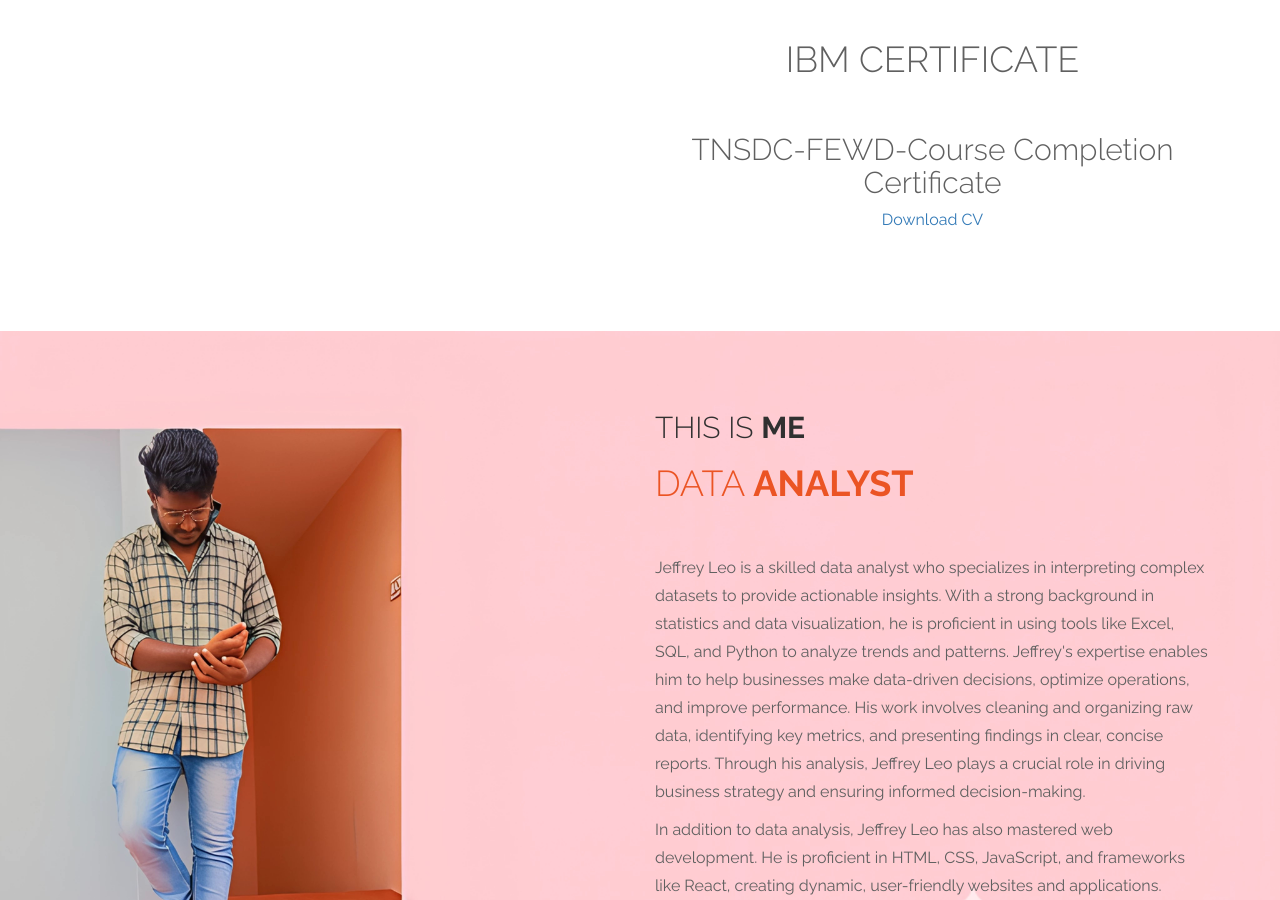
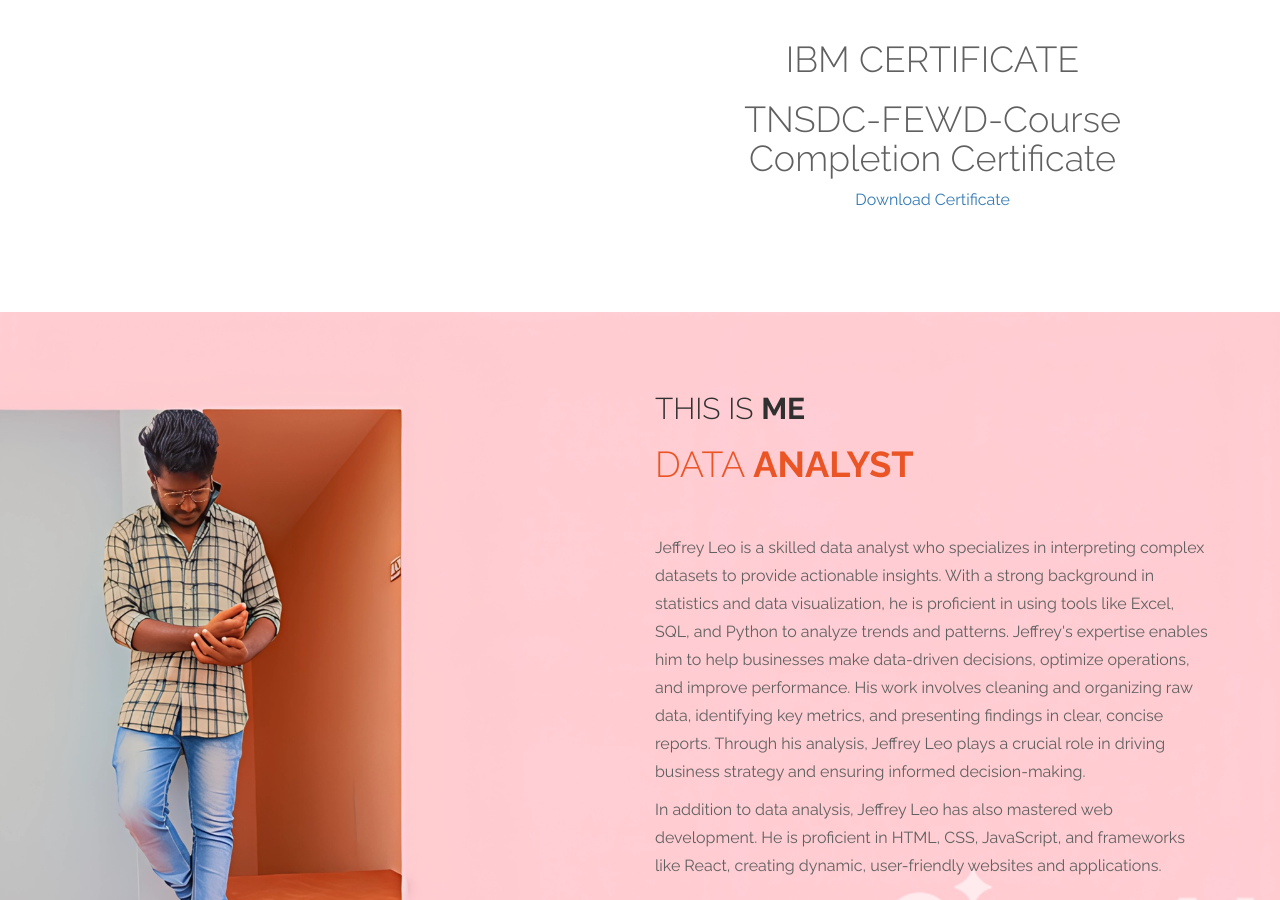
Before and after one commit to JEFFREYLEOGRACE/portfolio, a plain HTML site: page index.html in a window 1280 px wide. Shown: the part 2882-3782 px from the top of the page. Drawn offline with Linux system fonts and the light colour scheme.

Commit message:
Update index.html

```diff
--- a/index.html
+++ b/index.html
@@ -250,9 +250,8 @@ https://templatemo.com/tm-464-ultra-profile
         <div class="section-content">
             <center>
             <h1> IBM CERTIFICATE </h1>
-		    <br>
-		    <h2>TNSDC-FEWD-Course Completion Certificate </h2>
-            <a href="images/4.jpg" class="download-button">Download CV</a>
+		    <h1>TNSDC-FEWD-Course Completion Certificate </h1>
+            <a href="images/4.jpg" class="download-button">Download Certificate </a>
         </center>
         </div>
 
```
